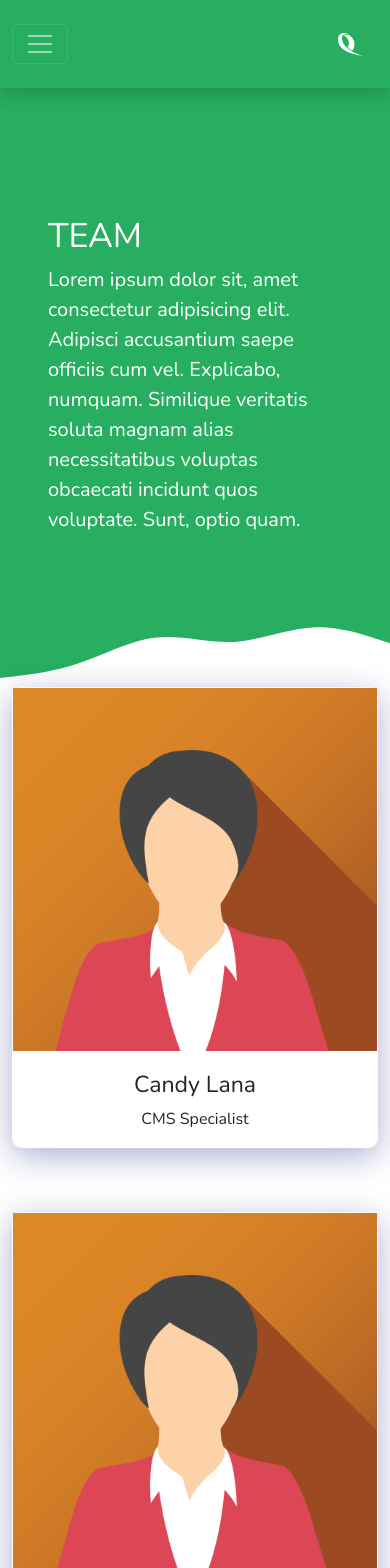
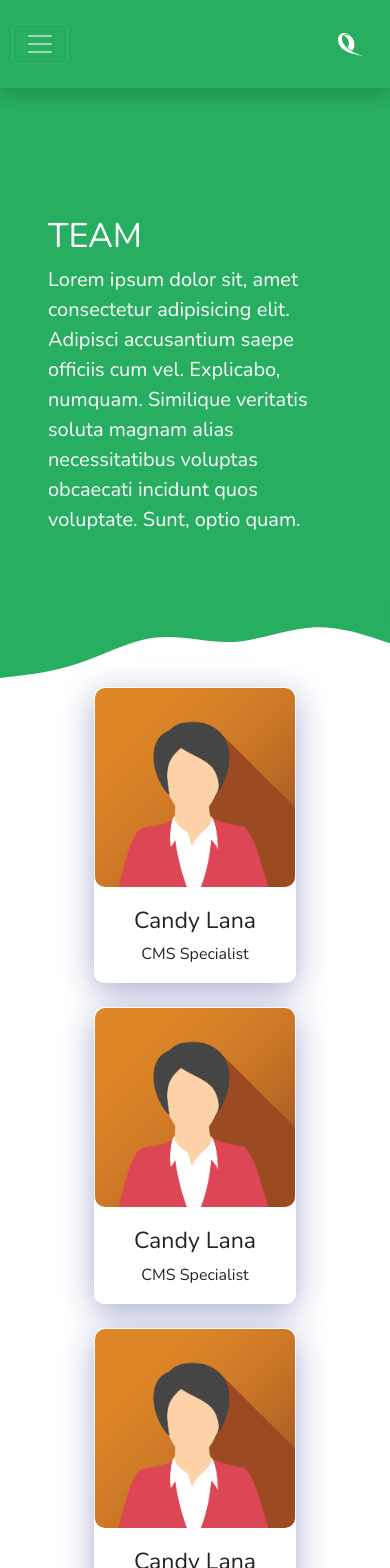
Before and after one commit to lorainecalamba/react-landing-page, a React (Create React App) app: page /pages/team in a window 390 px wide. Shown: the top 1568 px of the page. Built offline with nearby package versions, Linux system fonts and the light colour scheme.

Commit message:
Make Team page responsive and refractor code in updates (removed faCod)

```diff
--- a/scss/Team/_profile.scss
+++ b/scss/Team/_profile.scss
@@ -1,3 +1,5 @@
+@use "../custom"as*;
+
 .profile-card {
   background: rgba(255, 255, 255, 0.45);
   box-shadow: 0 8px 32px 0 rgba(31, 38, 135, 0.37);
@@ -6,6 +8,12 @@
   border-radius: 10px;
   border: 1px solid rgba(255, 255, 255, 0.18);
   margin-bottom: 4rem;
+
+  @include media-breakpoint-down(md) {
+    width: 55%;
+    margin: 0 auto;
+    margin-bottom: 1.5rem;
+  }
 
   &:hover {
     -ms-transform: skewY(5deg);
@@ -19,6 +27,7 @@
   &__photo {
     img {
       width: 100%;
+      border-radius: 10px;
     }
   }
 
--- a/src/pages/Team.jsx
+++ b/src/pages/Team.jsx
@@ -18,7 +18,7 @@ const Team = () => {
       <ContainerBox>
         <div className="row">
           {teamList.map((user, index) => (
-            <div className="col-md-3">
+            <div className="col-lg-3 col-md-4">
               <ProfileContainer name={user.name} userPhoto={AvatarPhoto} />
             </div>
           ))}
--- a/src/pages/Updates.jsx
+++ b/src/pages/Updates.jsx
@@ -12,7 +12,6 @@ import updateBanner from "../assets/img/update.png";
 // * fontawesome
 import { FontAwesomeIcon } from "@fortawesome/react-fontawesome";
 import {
-  faFileCode,
   faFilePdf,
   faFileWord,
   faFileExcel,
```
Also changed, not shown: src/assets/css/style.css, 1 other file (tests, documents, lock files or other folders).
